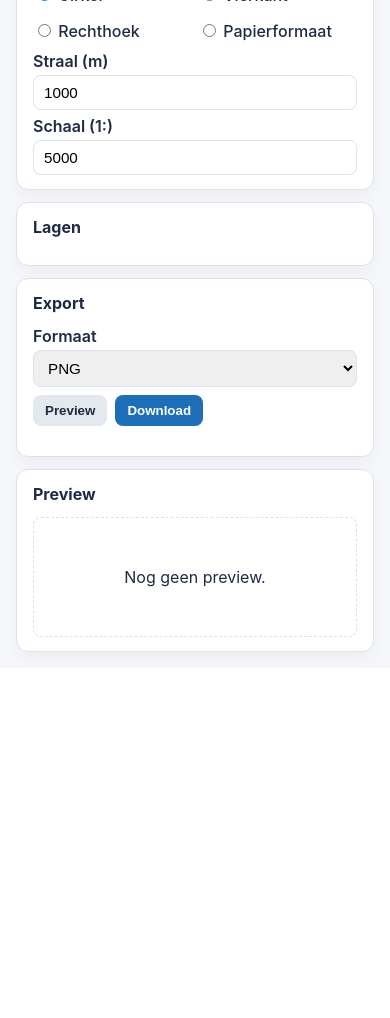
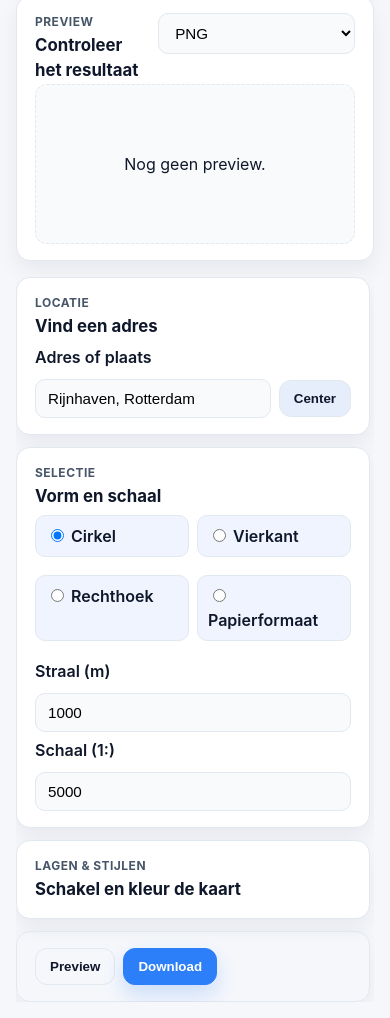
Before and after one commit to dammie200/kaartenmaker, a Flask app: template templates/index.html in a window 390 px wide. Shown: the part 916-1934 px from the top of the page. Before the commit the page ends 1578 px from the top, so only its background shows below. Run offline with Flask 3, Linux system fonts and the light colour scheme; the template is opened without the code that fills it, so the values that code supplies are empty.

Commit message:
Revamp UI and layer styling controls

```diff
--- a/app.py
+++ b/app.py
@@ -33,8 +33,11 @@ TAGS_PER_LAYER: Dict[str, Dict[str, object]] = {
 
 # --- Stijlinstellingen per laag ---
 STYLE_VARS: Dict[str, Dict[str, object]] = {
-    name: {"fill": "#888888", "edge": "#000000", "linewidth": 0.5, "alpha": 1.0}
-    for name in TAGS_PER_LAYER
+    "Gebouwen": {"fill": "#f0e7d3", "edge": "#b89b6d", "linewidth": 0.6, "alpha": 0.95},
+    "Hoofdwegen": {"fill": "#ffd6a5", "edge": "#d35400", "linewidth": 2.6, "alpha": 1.0},
+    "Voetpaden": {"fill": "#ffffff", "edge": "#6c757d", "linewidth": 1.2, "alpha": 1.0},
+    "Water": {"fill": "#a3d5ff", "edge": "#5dade2", "linewidth": 1.0, "alpha": 0.9},
+    "Bos": {"fill": "#c6e6c4", "edge": "#7cb342", "linewidth": 0.9, "alpha": 0.9},
 }
 
 # Papierformaten (mm)
@@ -173,7 +176,30 @@ def _fetch_geometries(aoi_ll, query):
     return fetch(aoi_ll, query)
 
 
-def _plot_layers(ax, selection: Selection, layers: Dict[str, LayerSelection]):
+def _parse_styles(data: dict) -> Dict[str, Dict[str, object]]:
+    base = {name: STYLE_VARS[name].copy() for name in TAGS_PER_LAYER}
+    overrides = data.get("styles") or {}
+    for name, user_style in overrides.items():
+        if name not in base or not isinstance(user_style, dict):
+            continue
+        fill = user_style.get("fill")
+        edge = user_style.get("edge")
+        linewidth = user_style.get("linewidth")
+        if isinstance(fill, str):
+            base[name]["fill"] = fill
+        if isinstance(edge, str):
+            base[name]["edge"] = edge
+        try:
+            if linewidth is not None:
+                parsed = float(linewidth)
+                if parsed > 0:
+                    base[name]["linewidth"] = parsed
+        except (TypeError, ValueError):
+            pass
+    return base
+
+
+def _plot_layers(ax, selection: Selection, layers: Dict[str, LayerSelection], styles: Dict[str, Dict[str, object]]):
     minx, miny, maxx, maxy = selection.polygon_utm.bounds
     for name, tagdict in TAGS_PER_LAYER.items():
         layer_state = layers[name]
@@ -204,7 +230,7 @@ def _plot_layers(ax, selection: Selection, layers: Dict[str, LayerSelection]):
             continue
         gdf_utm = gdf.to_crs(selection.utm_crs)
         clipped = gpd.clip(gdf_utm, selection.polygon_utm)
-        style = STYLE_VARS[name]
+        style = styles.get(name, STYLE_VARS[name])
         clipped.plot(
             ax=ax,
             color=style["fill"],
@@ -226,6 +252,7 @@ def generate():
 
     selection = _build_selection(data)
     layers = _layer_selection(data)
+    styles = _parse_styles(data)
     fmt = data.get("format", "png").lower()
     if fmt not in {"png", "pdf", "svg"}:
         raise BadRequest("Ondersteund formaat: png, pdf of svg")
@@ -235,7 +262,7 @@ def generate():
     fig_w = ((maxx - minx) / scale) / 0.01 / 2.54
     fig_h = ((maxy - miny) / scale) / 0.01 / 2.54
     fig, ax = plt.subplots(figsize=(fig_w, fig_h))
-    _plot_layers(ax, selection, layers)
+    _plot_layers(ax, selection, layers, styles)
 
     scalebar = ScaleBar(1, 'm', length_fraction=0.25, location='lower right', box_alpha=0.0)
     ax.add_artist(scalebar)
--- a/static/app.js
+++ b/static/app.js
@@ -11,9 +11,12 @@ const shapeParamsRoot = document.getElementById('shape-params');
 const statusEl = document.getElementById('status');
 const previewEl = document.getElementById('preview');
 
+const ACTION_BUTTONS = ['preview-btn', 'preview-btn-secondary', 'download-btn', 'download-btn-secondary'];
+
 function setStatus(message, type = 'info') {
+  if (!statusEl) return;
   statusEl.textContent = message || '';
-  statusEl.className = type;
+  statusEl.className = type === 'error' ? 'status-inline error' : 'status-inline';
 }
 
 function readNumber(id, fallback) {
@@ -112,6 +115,21 @@ function collectLayerState() {
   return state;
 }
 
+function collectStyles() {
+  const styles = {};
+  document.querySelectorAll('[data-style-layer]').forEach(input => {
+    const layer = input.dataset.styleLayer;
+    const prop = input.dataset.styleProp;
+    if (!styles[layer]) styles[layer] = {};
+    if (prop === 'linewidth') {
+      styles[layer][prop] = parseFloat(input.value) || 0.5;
+    } else {
+      styles[layer][prop] = input.value;
+    }
+  });
+  return styles;
+}
+
 async function generate(format, showPreview) {
   setStatus('Bezig met genereren...');
   const center = map.getCenter();
@@ -122,6 +140,7 @@ async function generate(format, showPreview) {
     shape: document.querySelector('input[name="shape"]:checked').value,
     format,
     layers: collectLayerState(),
+    styles: collectStyles(),
   };
 
   if (payload.shape === 'circle') {
@@ -209,13 +228,14 @@ function initListeners() {
   document.getElementById('scale').addEventListener('input', updateSelection);
   map.on('moveend', updateSelection);
 
-  document.getElementById('preview-btn').addEventListener('click', () => {
-    const fmt = document.getElementById('format').value;
-    generate(fmt, true);
-  });
-  document.getElementById('download-btn').addEventListener('click', () => {
-    const fmt = document.getElementById('format').value;
-    generate(fmt, false);
+  ACTION_BUTTONS.forEach(id => {
+    const el = document.getElementById(id);
+    if (!el) return;
+    el.addEventListener('click', () => {
+      const fmt = document.getElementById('format').value;
+      const isPreview = id.includes('preview');
+      generate(fmt, isPreview);
+    });
   });
 }
 
--- a/static/styles.css
+++ b/static/styles.css
@@ -1,9 +1,12 @@
 :root {
-  --bg: #f6f7fb;
-  --primary: #1d6fb8;
+  --bg: #f5f7fb;
+  --primary: #2d7ff9;
+  --primary-strong: #1e5fd8;
   --panel: #ffffff;
-  --border: #dce1ea;
-  --text: #1f2a44;
+  --border: #e2e8f0;
+  --text: #0f172a;
+  --muted: #475569;
+  --accent: #f0f4ff;
 }
 
 * { box-sizing: border-box; }
@@ -12,80 +15,110 @@ body {
   font-family: "Inter", system-ui, -apple-system, sans-serif;
   background: var(--bg);
   color: var(--text);
+  line-height: 1.5;
 }
 
-header {
+.hero {
+  display: flex;
+  justify-content: space-between;
+  align-items: center;
+  padding: 20px 28px;
   background: var(--panel);
   border-bottom: 1px solid var(--border);
-  padding: 16px 24px;
+  position: sticky;
+  top: 0;
+  z-index: 2;
+  gap: 16px;
 }
 
-main {
+.hero h1 { margin: 6px 0; font-size: 1.7rem; }
+.lead { color: var(--muted); margin: 0; }
+.eyebrow { text-transform: uppercase; letter-spacing: 0.04em; color: var(--muted); font-weight: 700; font-size: 0.75rem; margin: 0; }
+
+.workspace {
   display: grid;
-  grid-template-columns: 2fr 1fr;
+  grid-template-columns: 1.7fr 1fr;
   gap: 16px;
   padding: 16px;
+  align-items: start;
 }
+
+.map-column { display: flex; flex-direction: column; gap: 12px; }
+.sidebar { display: flex; flex-direction: column; gap: 12px; position: sticky; top: 86px; max-height: calc(100vh - 100px); overflow-y: auto; padding-right: 4px; }
 
 #map {
   width: 100%;
-  height: 75vh;
-  border-radius: 12px;
-  box-shadow: 0 10px 25px rgba(0,0,0,0.05);
+  height: 65vh;
+  border-radius: 14px;
+  box-shadow: 0 12px 30px rgba(15, 23, 42, 0.08);
   border: 1px solid var(--border);
-}
-
-#controls {
-  display: flex;
-  flex-direction: column;
-  gap: 12px;
 }
 
 .panel {
   background: var(--panel);
   border: 1px solid var(--border);
-  border-radius: 12px;
-  padding: 14px 16px;
-  box-shadow: 0 8px 18px rgba(0,0,0,0.04);
+  border-radius: 14px;
+  padding: 16px 18px;
+  box-shadow: 0 10px 22px rgba(15, 23, 42, 0.06);
 }
 
-.panel h2 { margin-top: 0; font-size: 1rem; }
+.map-panel { padding: 18px; }
+
+.panel h2 { margin: 2px 0 0; font-size: 1.05rem; }
+.panel-header { display: flex; justify-content: space-between; align-items: flex-start; gap: 10px; }
 
 label { display: block; font-weight: 600; margin: 6px 0 4px; }
 
 input[type="text"], input[type="number"], select {
   width: 100%;
-  padding: 8px 10px;
+  padding: 10px 12px;
   border: 1px solid var(--border);
-  border-radius: 8px;
+  border-radius: 10px;
   font-size: 0.95rem;
+  background: #f8fafc;
 }
 
 .inline { display: flex; gap: 8px; align-items: center; }
 .inline input { flex: 1; }
 
 button {
-  border: none;
-  background: #e4e9f0;
+  border: 1px solid var(--border);
+  background: #e7eefb;
   color: var(--text);
-  padding: 8px 12px;
-  border-radius: 8px;
+  padding: 10px 14px;
+  border-radius: 12px;
   cursor: pointer;
-  font-weight: 600;
+  font-weight: 700;
+  transition: transform 0.05s ease, box-shadow 0.1s ease;
 }
 
 button.primary {
   background: var(--primary);
   color: white;
+  border-color: var(--primary);
+  box-shadow: 0 10px 20px rgba(45, 127, 249, 0.2);
 }
 
-button:hover { filter: brightness(0.97); }
+button.ghost {
+  background: transparent;
+  border-color: var(--border);
+}
 
-.radio-group { display: grid; grid-template-columns: repeat(auto-fit, minmax(140px, 1fr)); gap: 6px; }
-.radio-group label { font-weight: 500; }
+button:hover { filter: brightness(0.98); transform: translateY(-1px); }
 
-.layer-list details { margin-bottom: 8px; border: 1px solid var(--border); border-radius: 8px; padding: 6px 10px; }
-.layer-list summary { cursor: pointer; font-weight: 600; }
+.quick-actions { display: flex; gap: 10px; }
+
+.radio-group { display: grid; grid-template-columns: repeat(auto-fit, minmax(150px, 1fr)); gap: 8px; margin-bottom: 8px; }
+.radio-group label { font-weight: 600; background: var(--accent); padding: 8px 10px; border-radius: 10px; border: 1px solid var(--border); }
+
+.layer-list details { margin-bottom: 10px; border: 1px solid var(--border); border-radius: 10px; padding: 8px 10px; background: #fbfcff; }
+.layer-list summary { cursor: pointer; font-weight: 700; }
+.layer-list summary::-webkit-details-marker { display: none; }
+.layer-list summary::after { content: '▾'; float: right; color: var(--muted); }
+
+.layer-styles { display: grid; grid-template-columns: repeat(auto-fit, minmax(120px, 1fr)); gap: 10px; margin: 8px 0; }
+.layer-styles input[type="color"] { width: 100%; height: 42px; padding: 0; border-radius: 10px; border: 1px solid var(--border); background: #fff; }
+.layer-styles input[type="range"] { width: 100%; }
 
 .pill-group { display: flex; flex-wrap: wrap; gap: 6px; margin-top: 6px; }
 .pill {
@@ -99,19 +132,30 @@ button:hover { filter: brightness(0.97); }
   font-size: 0.9rem;
 }
 
-.sublayer span { font-weight: 600; }
+.sublayer span { font-weight: 700; }
 
-.actions { display: flex; gap: 8px; margin-top: 8px; }
+.actions { display: flex; gap: 8px; }
+.compact-actions { position: sticky; bottom: 0; background: linear-gradient(180deg, transparent 0%, #f5f7fb 30%, #f5f7fb 100%); }
 
-#preview { min-height: 120px; display: grid; place-items: center; border: 1px dashed var(--border); border-radius: 8px; padding: 8px; }
-#preview img { max-width: 100%; height: auto; }
+#preview { min-height: 160px; display: grid; place-items: center; border: 1px dashed var(--border); border-radius: 12px; padding: 12px; background: #f8fafc; }
+#preview img { max-width: 100%; height: auto; border-radius: 10px; }
 
-#status.info { color: #2e4057; }
-#status.error { color: #c0392b; }
+.status-inline { color: var(--muted); font-weight: 600; align-self: center; }
+.status-inline.error { color: #c0392b; }
 
-#map-section .hint { margin-top: 8px; color: #5c6881; }
+.hint { margin-top: 10px; color: var(--muted); }
 
-@media (max-width: 960px) {
-  main { grid-template-columns: 1fr; }
-  #map { height: 50vh; }
+.stacked { display: grid; gap: 6px; }
+
+@media (max-width: 1100px) {
+  .workspace { grid-template-columns: 1fr; }
+  .sidebar { position: relative; top: 0; max-height: unset; }
+  #map { height: 55vh; }
+  .hero { position: static; }
 }
+
+@media (max-width: 640px) {
+  .hero { flex-direction: column; align-items: flex-start; }
+  .quick-actions { width: 100%; }
+  .quick-actions button { flex: 1; }
+}
--- a/templates/index.html
+++ b/templates/index.html
@@ -8,21 +8,57 @@
   <link rel="stylesheet" href="{{ url_for('static', filename='styles.css') }}">
 </head>
 <body>
-  <header>
-    <h1>Kaartenmaker</h1>
-    <p>Interactieve webversie van de Tkinter-tool. Kies je selectie, zoom naar de juiste plek en genereer een kaart.</p>
+  <header class="hero">
+    <div>
+      <p class="eyebrow">Kaartenmaker</p>
+      <h1>Stel je kaart samen zonder onnodig scrollen</h1>
+      <p class="lead">Kies je selectie, pas lagen en kleuren aan en bekijk direct een preview.</p>
+    </div>
+    <div class="quick-actions">
+      <button id="preview-btn" class="ghost">Preview</button>
+      <button id="download-btn" class="primary">Download</button>
+    </div>
   </header>
 
-  <main>
-    <section id="map-section">
-      <div id="map"></div>
-      <div class="hint">Sleep of zoom de kaart om de selectie te verplaatsen. Het centrum van de kaart wordt als middelpunt gebruikt.</div>
+  <main class="workspace">
+    <section class="map-column">
+      <div class="panel map-panel">
+        <div class="panel-header">
+          <div>
+            <p class="eyebrow">Kaart</p>
+            <h2>Verplaats of zoom om je selectie te kiezen</h2>
+          </div>
+          <div class="status-inline" id="status" aria-live="polite"></div>
+        </div>
+        <div id="map"></div>
+        <div class="hint">Het centrum van de kaart wordt als middelpunt gebruikt.</div>
+      </div>
+
+      <div class="panel" id="preview-panel">
+        <div class="panel-header">
+          <div>
+            <p class="eyebrow">Preview</p>
+            <h2>Controleer het resultaat</h2>
+          </div>
+          <select id="format">
+            <option value="png" selected>PNG</option>
+            <option value="svg">SVG</option>
+            <option value="pdf">PDF</option>
+          </select>
+        </div>
+        <div id="preview">Nog geen preview.</div>
+      </div>
     </section>
 
-    <section id="controls">
+    <section class="sidebar" id="controls">
       <div class="panel">
-        <h2>Adres</h2>
-        <form id="search-form">
+        <div class="panel-header">
+          <div>
+            <p class="eyebrow">Locatie</p>
+            <h2>Vind een adres</h2>
+          </div>
+        </div>
+        <form id="search-form" class="stacked">
           <label for="address">Adres of plaats</label>
           <div class="inline">
             <input id="address" type="text" placeholder="Rijnhaven, Rotterdam" value="Rijnhaven, Rotterdam" />
@@ -32,7 +68,12 @@
       </div>
 
       <div class="panel">
-        <h2>Selectie</h2>
+        <div class="panel-header">
+          <div>
+            <p class="eyebrow">Selectie</p>
+            <h2>Vorm en schaal</h2>
+          </div>
+        </div>
         <div class="radio-group">
           <label><input type="radio" name="shape" value="circle" checked> Cirkel</label>
           <label><input type="radio" name="shape" value="square"> Vierkant</label>
@@ -40,20 +81,38 @@
           <label><input type="radio" name="shape" value="paper"> Papierformaat</label>
         </div>
 
-        <div id="shape-params"></div>
-        <label for="scale">Schaal (1:)</label>
-        <input id="scale" type="number" value="5000" min="1" step="100">
+        <div id="shape-params" class="stacked"></div>
+        <div class="stacked">
+          <label for="scale">Schaal (1:)</label>
+          <input id="scale" type="number" value="5000" min="1" step="100">
+        </div>
       </div>
 
       <div class="panel">
-        <h2>Lagen</h2>
+        <div class="panel-header">
+          <div>
+            <p class="eyebrow">Lagen &amp; stijlen</p>
+            <h2>Schakel en kleur de kaart</h2>
+          </div>
+        </div>
         <div class="layer-list">
           {% for name, tags in tags.items() %}
           <details open>
             <summary>
               <label><input type="checkbox" class="layer-toggle" data-layer="{{ name }}" checked> {{ name }}</label>
             </summary>
-            {% if tags.values()|select('is sequence')|list %}
+            <div class="layer-styles">
+              <label>Vulling
+                <input type="color" data-style-layer="{{ name }}" data-style-prop="fill" value="{{ styles[name]['fill'] }}">
+              </label>
+              <label>Lijn
+                <input type="color" data-style-layer="{{ name }}" data-style-prop="edge" value="{{ styles[name]['edge'] }}">
+              </label>
+              <label>Lijndikte
+                <input type="range" min="0.2" max="4" step="0.1" data-style-layer="{{ name }}" data-style-prop="linewidth" value="{{ styles[name]['linewidth'] }}">
+              </label>
+            </div>
+            {% if tags.values()|select('iterable')|reject('string')|list %}
               {% for key, values in tags.items() if values is iterable and values is not string %}
               <div class="sublayer">
                 <span>{{ key }}</span>
@@ -73,24 +132,11 @@
         </div>
       </div>
 
-      <div class="panel">
-        <h2>Export</h2>
-        <label for="format">Formaat</label>
-        <select id="format">
-          <option value="png" selected>PNG</option>
-          <option value="svg">SVG</option>
-          <option value="pdf">PDF</option>
-        </select>
+      <div class="panel compact-actions">
         <div class="actions">
-          <button id="preview-btn">Preview</button>
-          <button id="download-btn" class="primary">Download</button>
+          <button id="preview-btn-secondary" class="ghost">Preview</button>
+          <button id="download-btn-secondary" class="primary">Download</button>
         </div>
-        <p id="status" aria-live="polite"></p>
-      </div>
-
-      <div class="panel" id="preview-panel">
-        <h2>Preview</h2>
-        <div id="preview">Nog geen preview.</div>
       </div>
     </section>
   </main>
```
